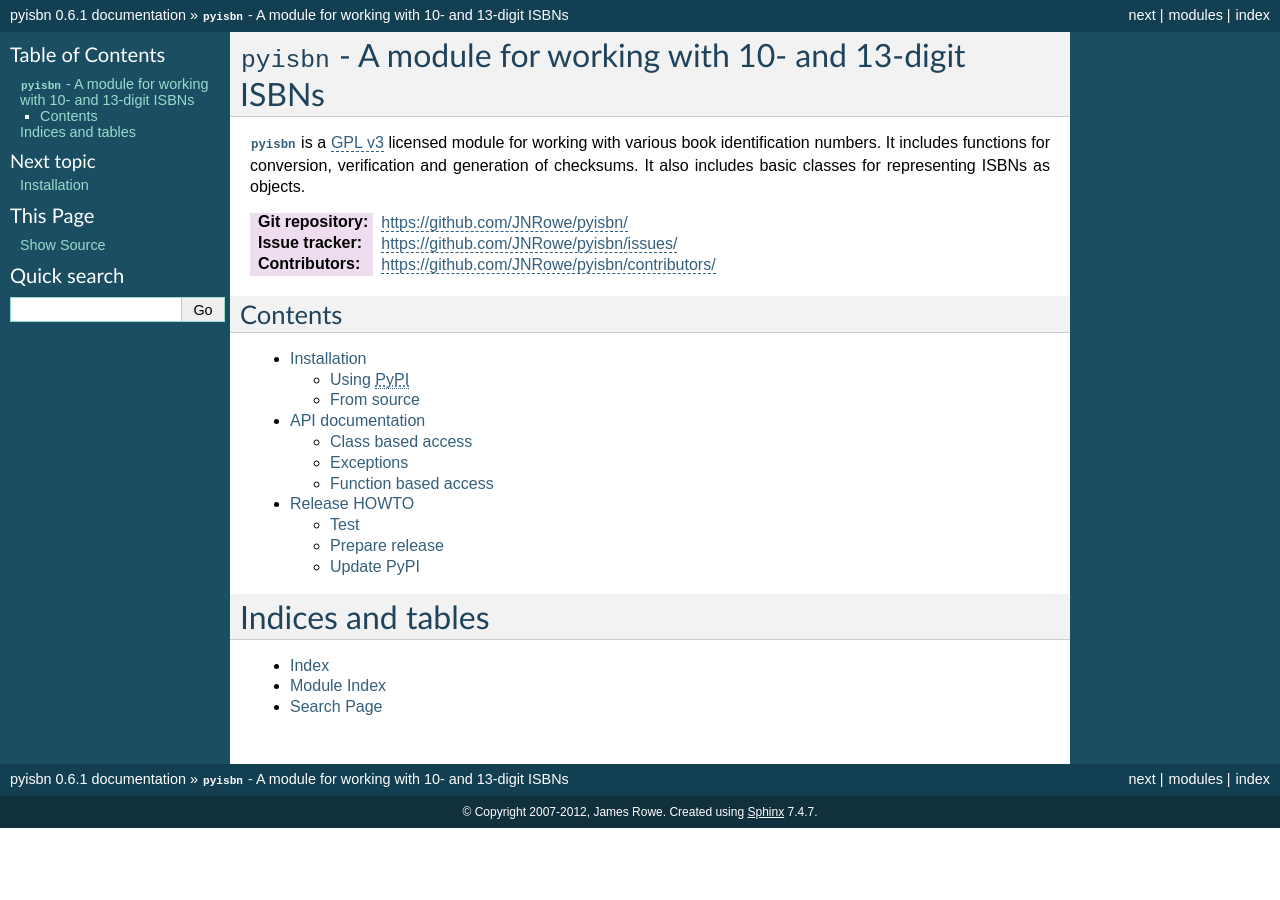
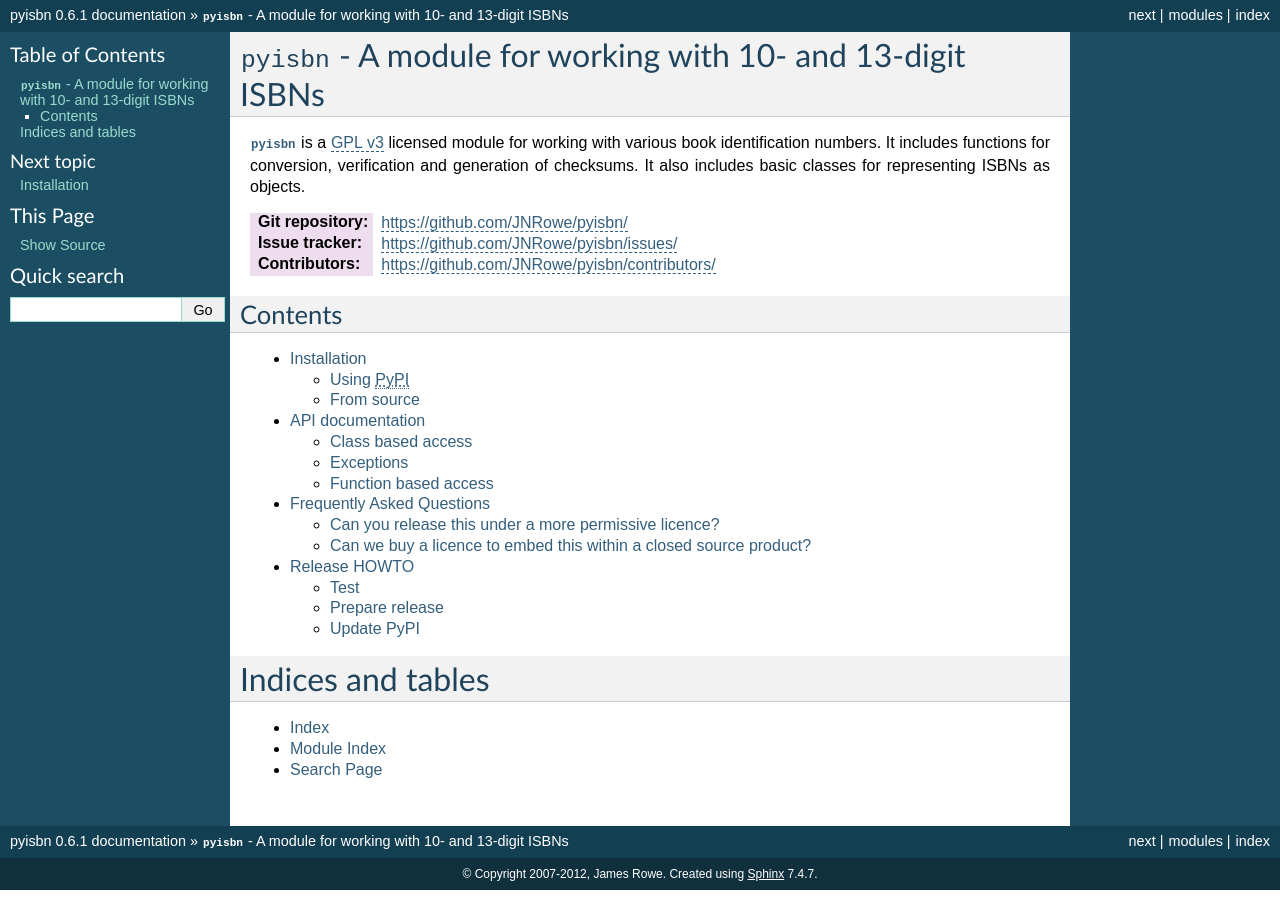
Before and after one commit to JNRowe/pyisbn, a Sphinx documentation site: the page built from doc/index.rst, in a window 1280 px wide. Built offline with Sphinx 7.4.7, drawn with Linux system fonts in a browser that asks for light colours.

Commit message:
Added licence choice explanation.
Refs #4.

```diff
--- /dev/null
+++ b/doc/faq.rst
@@ -0,0 +1,24 @@
+Frequently Asked Questions
+--------------------------
+
+..
+
+   Sadly, these two questions come up often enough that I've felt the need to
+   write a pre-emptive response here.  I hoping it will allow me to skip the
+   awkwardness I feel when writing individual replies...
+
+Can you release this under a more permissive licence?
+'''''''''''''''''''''''''''''''''''''''''''''''''''''
+
+I'm sorry, but no.
+
+For pet projects I choose to use reciprocal licences because I like them, not
+because I'm unaware of their impact.
+
+Can we buy a licence to embed this within a closed source product?
+''''''''''''''''''''''''''''''''''''''''''''''''''''''''''''''''''
+
+I'm sorry, but no.
+
+This isn't an issue of money, so there is no need to make each other feel
+uncomfortable with a bidding discussion.
--- a/doc/index.rst
+++ b/doc/index.rst
@@ -24,6 +24,7 @@
 
    install
    api/index
+   faq
    release
 
 Indices and tables
```
